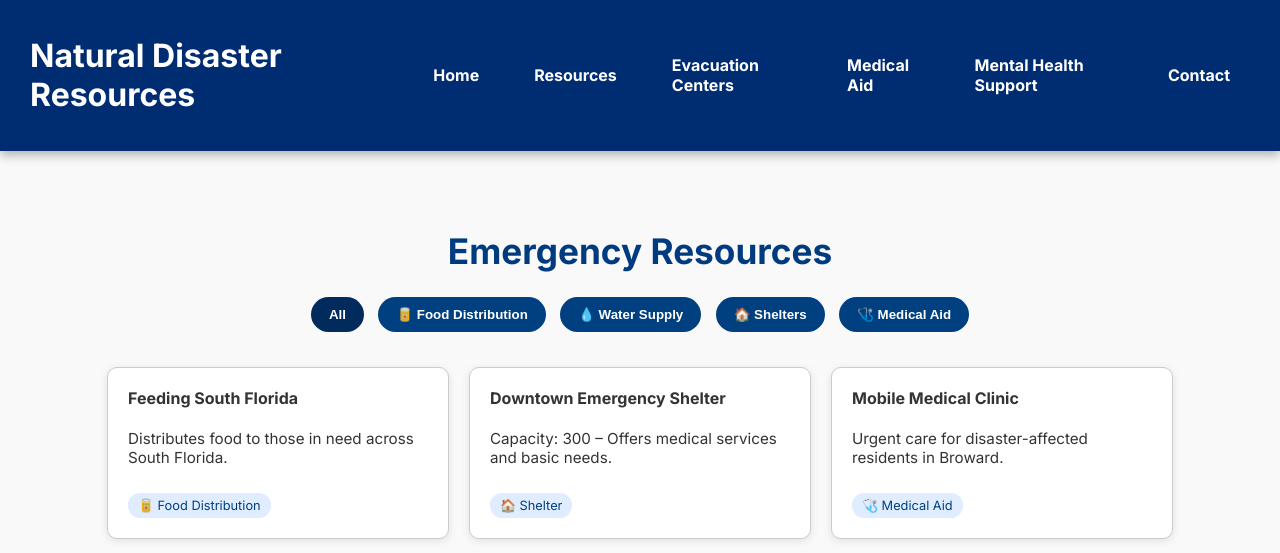
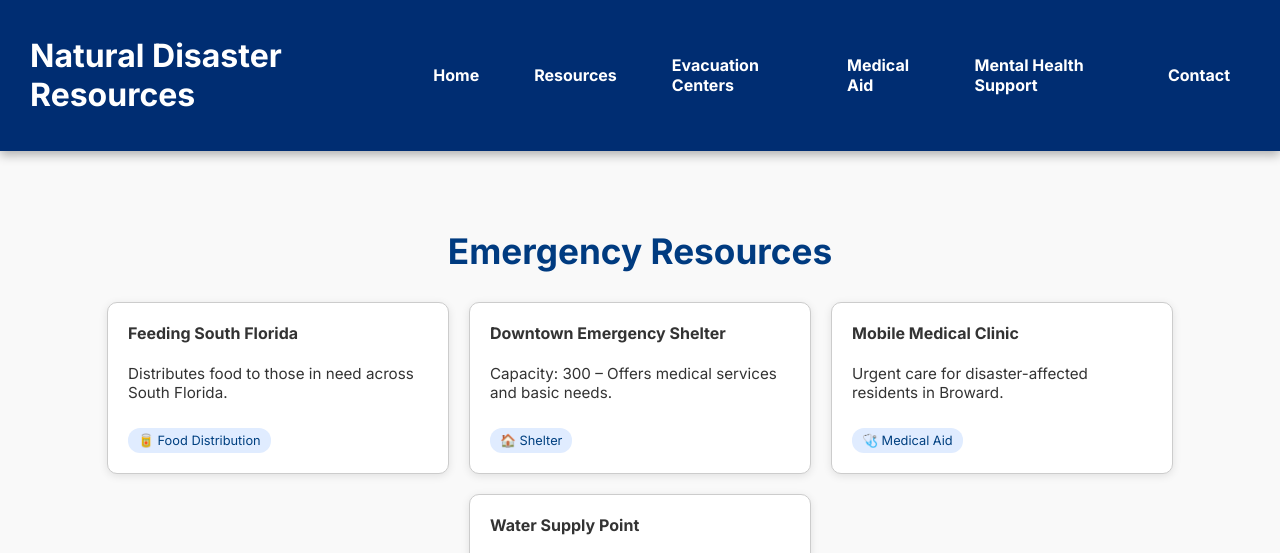
Before and after one commit to amart0513/natural-disaster-hub, a website: page main/resources.html in a window 1280 px wide. Shown: the top 553 px of the page. Drawn offline with nearby package versions, Linux system fonts and the light colour scheme; no server answers.

```diff
--- a/main/resources.html
+++ b/main/resources.html
@@ -126,6 +126,7 @@
     background-color: #f0f0f0;
     font-weight: bold;
   }
+
   </style>
 </head>
 
@@ -144,15 +145,6 @@
 
   <section class="resources-section">
     <h2 class="section-title">Emergency Resources</h2>
-
-    <!-- Category Buttons -->
-    <div class="category-filters">
-      <button class="filter-btn active" data-category="all">All</button>
-      <button class="filter-btn" data-category="food">🥫 Food Distribution</button>
-      <button class="filter-btn" data-category="water">💧 Water Supply</button>
-      <button class="filter-btn" data-category="shelter">🏠 Shelters</button>
-      <button class="filter-btn" data-category="medical">🩺 Medical Aid</button>
-    </div>
 
     <!-- Static Resource Cards -->
     <div class="resource-grid" id="resource-list">
```
